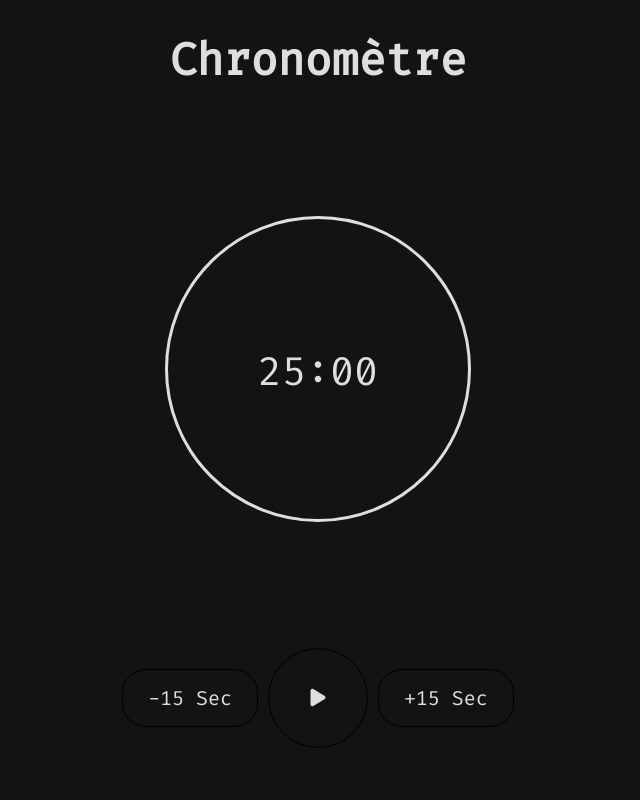
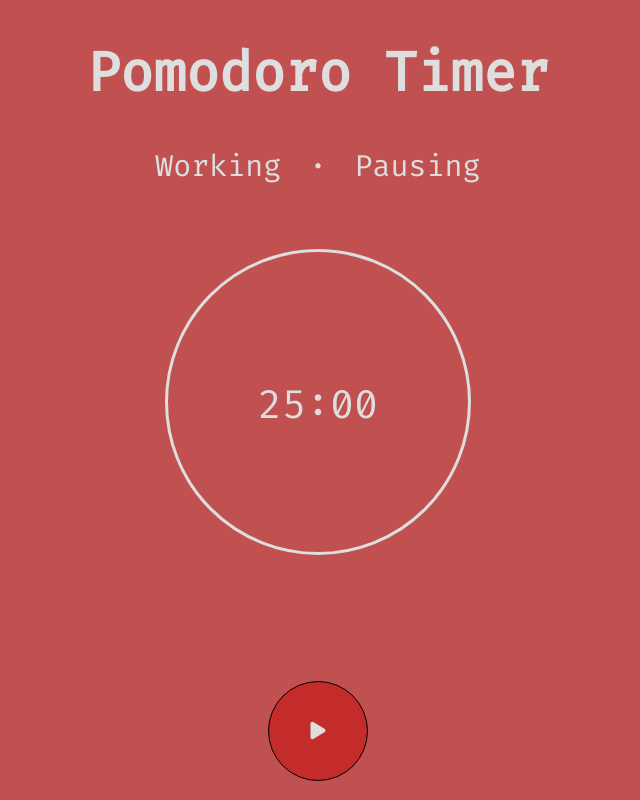
Before and after one commit to waterfox-dev/Timer, a plain HTML site: page index.html in a window 1280 px wide. Shown: the whole page, without its empty margins (322-962 px from the left). Drawn offline with Linux system fonts and the light colour scheme.

Commit message:
Update style to project objectives

```diff
--- a/index.html
+++ b/index.html
@@ -1,21 +1,24 @@
 <!DOCTYPE html>
 <html lang="fr">
     <head>
-        <title>Compte à rebours</title>
+        <title>Pomodoro Timer</title>
         <link rel="stylesheet" href="./style/style.css">
         <script src="https://kit.fontawesome.com/509547751b.js" crossorigin="anonymous"></script>
     </head>
     <body>
-        <h1><b>Chronomètre</b></h1>
+        <h1><b>Pomodoro Timer</b></h1>
+        <div id="statut">
+            <p>Working</p>
+            <p>&nbsp·&nbsp</p>
+            <p>Pausing</p>
+        </div>
         <div id="timer">
             <div id="timerCircle">
                 <p id="timerTime">00:00</p>
             </div>
         </div>
         <div id="timerSetting">
-            <button class="timeButton" id="removeButton">-15 Sec</button>
             <button class="playButton" id="playButton"><i class="fa-solid fa-play"></i></button>
-            <button class="timeButton" id="addButton">+15 Sec</button>
         </div>
         <script src="./javascript/timer.js"></script>
     </body>
--- a/javascript/timer.js
+++ b/javascript/timer.js
@@ -1,7 +1,5 @@
 //---Document element reference---
 let timerTime = document.getElementById('timerTime');
-let removeButton = document.getElementById('removeButton');
-let addButton = document.getElementById('addButton');
 let playButton = document.getElementById('playButton')
 
 //---Internal variable---
@@ -86,15 +84,6 @@ function updateBackground()
 }
 
 //---Event Listener---
-removeButton.addEventListener('click', ()=>
-{
-    addSecond(-15);
-})
-
-addButton.addEventListener('click', ()=>
-{
-    addSecond(15);
-})
 
 playButton.addEventListener('click', () =>
 {
--- a/style/style.css
+++ b/style/style.css
@@ -2,7 +2,7 @@
 
 body
 {
-    background-color: #131313;
+    background-color: #c15151;
     font-family: 'Fira Code', monospace;
     color: #DEDEDE;
 }
@@ -10,12 +10,23 @@ body
 h1
 {
     text-align: center;
-    font-size: 45px;
+    font-size: 55px;
+}
+
+#statut
+{
+    text-align: center;
+}
+
+#statut > p
+{
+    display: inline;
+    font-size: 30px;
 }
 
 #timer
 {
-    margin-top: 10%;
+    margin-top: 5%;
     text-align: center;
 }
 
@@ -60,7 +71,7 @@ h1
 
 #timerSetting > .playButton
 {
-    background-color:#131313;
+    background-color:#c42b2b;
     border-style: solid;
     border-width: 0.5px;
     height: 100px;
```
